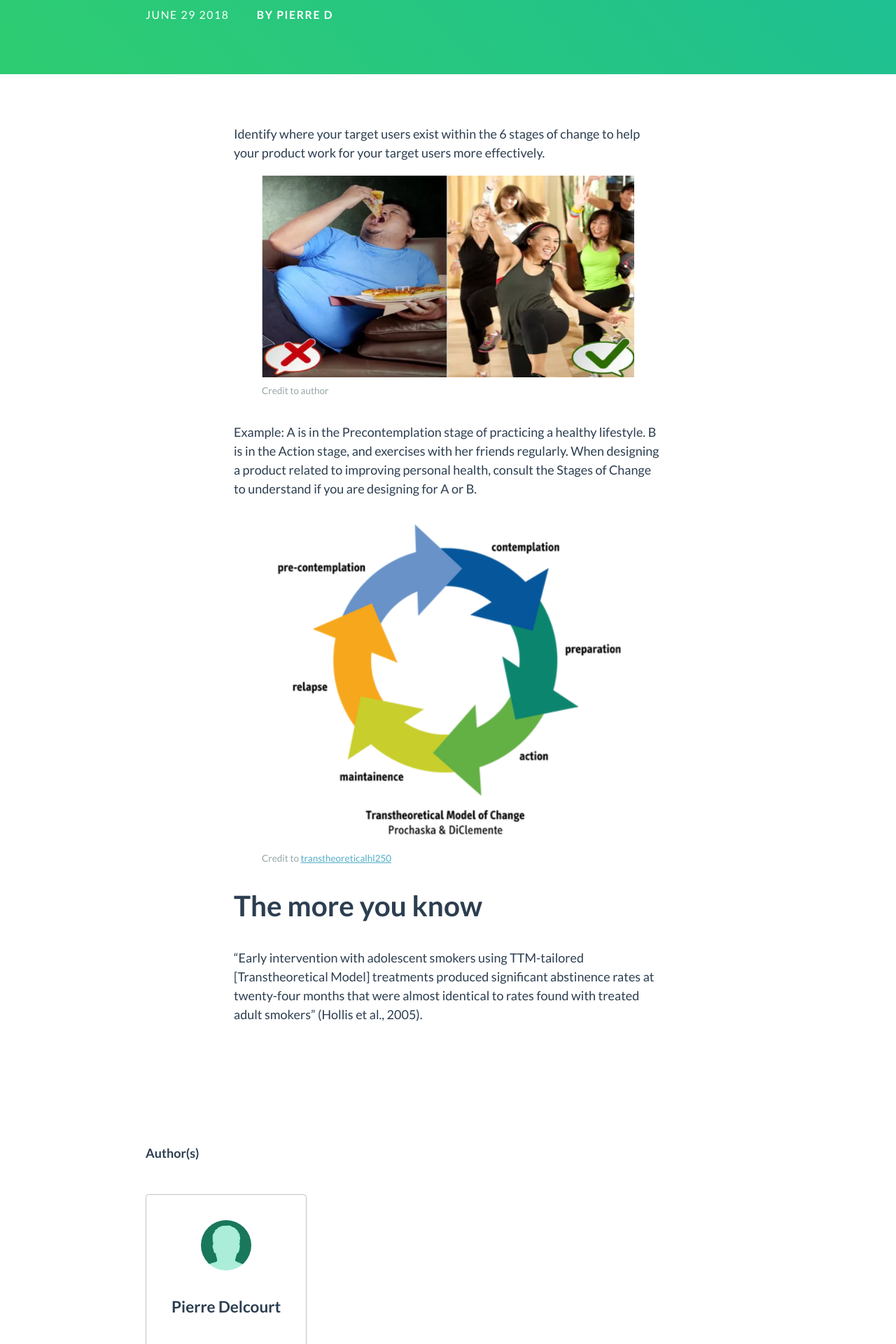
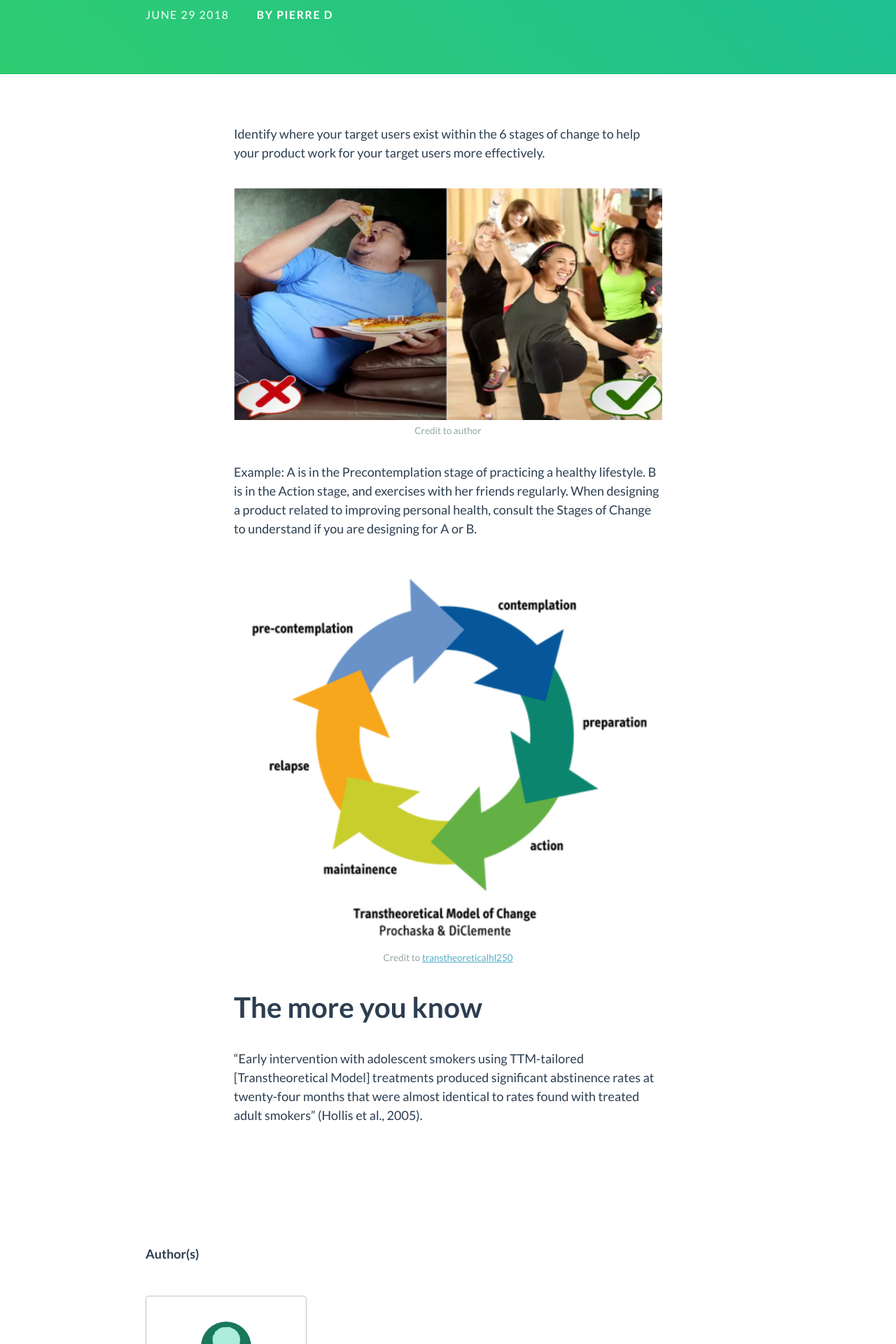
Before and after one commit to DubDeck/dubdeck.github.io, a Jekyll site: the page built from _posts/2018/2018-06-29-ttm01.md, in a window 1280 px wide. Shown: the part 495-2415 px from the top of the page at 70% size. Built offline with Jekyll 4.4.1, drawn with Linux system fonts in a browser that asks for light colours; nearby versions of some CDN libraries; comment, search, counter and statistics services are not loaded; a style sheet for code colours, icons or effects is not loaded.

Commit message:
Add card component; still need to clean up files

```diff
--- a/_layouts/single.html
+++ b/_layouts/single.html
@@ -80,7 +80,7 @@
       {% include page-summary.html %}
     {% endif %}
 
-    <div class="PageContent measure-wide center">
+    <div class="page-content measure-wide center">
       {{ content }}
     </div>
 
--- a/_sass/dubdeck.scss
+++ b/_sass/dubdeck.scss
@@ -14,6 +14,7 @@
 /* Components */
 @import "dubdeck/archive";
 @import "dubdeck/banner";
+@import "dubdeck/card";
 @import "dubdeck/footer";
 @import "dubdeck/masthead";
 @import "dubdeck/navigation";
--- /dev/null
+++ b/_sass/dubdeck/_card.scss
@@ -0,0 +1,41 @@
+/*
+ * DubDeck card
+ * Credit: https: //www.leveluptutorials.com/tutorials/css-experiments/card-flipping-effect-part-2
+ */
+
+.card-container {
+    overflow: auto;
+    clear: both;
+
+    margin: $dubdeck-sp-4 0;
+
+    // adds depth to the 3d card effect
+    perspective: 700px;
+    -webkit-perspective: 700px;
+
+    .card {
+        position: relative;
+        margin: auto;
+
+        transition: all 0.5s ease-in-out;
+        transform-style: preserve-3d;
+
+        &:hover {
+            transform: rotateY(180deg);
+        }
+
+        &__front,
+        &__back {
+            position: absolute;
+            top: 0;
+            left: 0;
+            height: 100%;
+            width: 100%;
+            backface-visibility: hidden;
+        }
+
+        &__back {
+            transform: rotateY(180deg);
+        }
+    }
+}
--- a/_sass/dubdeck/_page.scss
+++ b/_sass/dubdeck/_page.scss
@@ -24,9 +24,20 @@
 }
 
 // Markdown format
-.PageContent {
+.page-content {
   clear: both;
   margin-top: $dubdeck-sp-5;
+
+  figure {
+    margin: $dubdeck-sp-4 $dubdeck-sp-0;
+    padding: $dubdeck-sp-0;
+
+    text-align: center;
+
+    figcaption {
+      @extend .dubdeck-f7-meta;
+    }
+  }
 
   h1,
   h2,
@@ -35,7 +46,6 @@
   h5,
   h6,
   p {
-
     margin-bottom: $dubdeck-sp-0;
   }
 
```
Also changed, not shown: _includes/card (added, +22 -0 lines), _posts/2018/2018-06-29-ttm02.md (+8 -6 lines), README.md.
